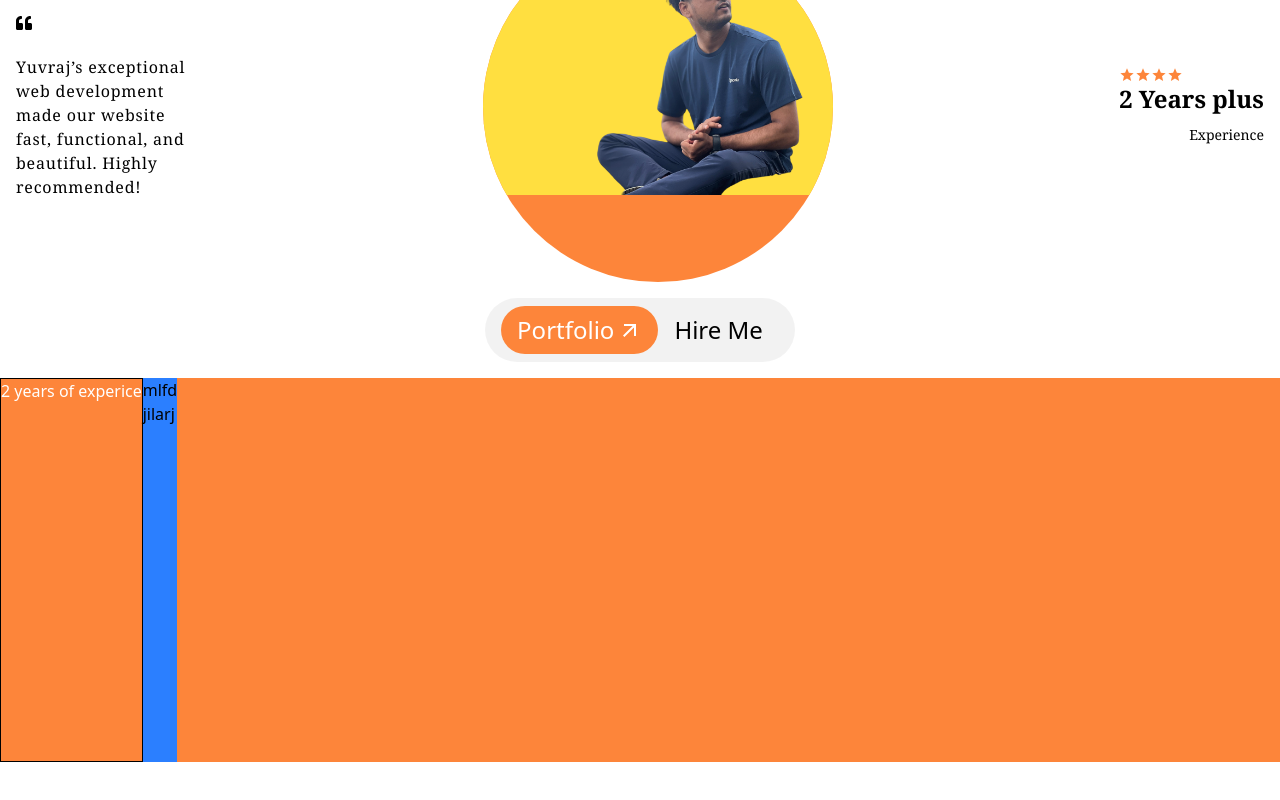
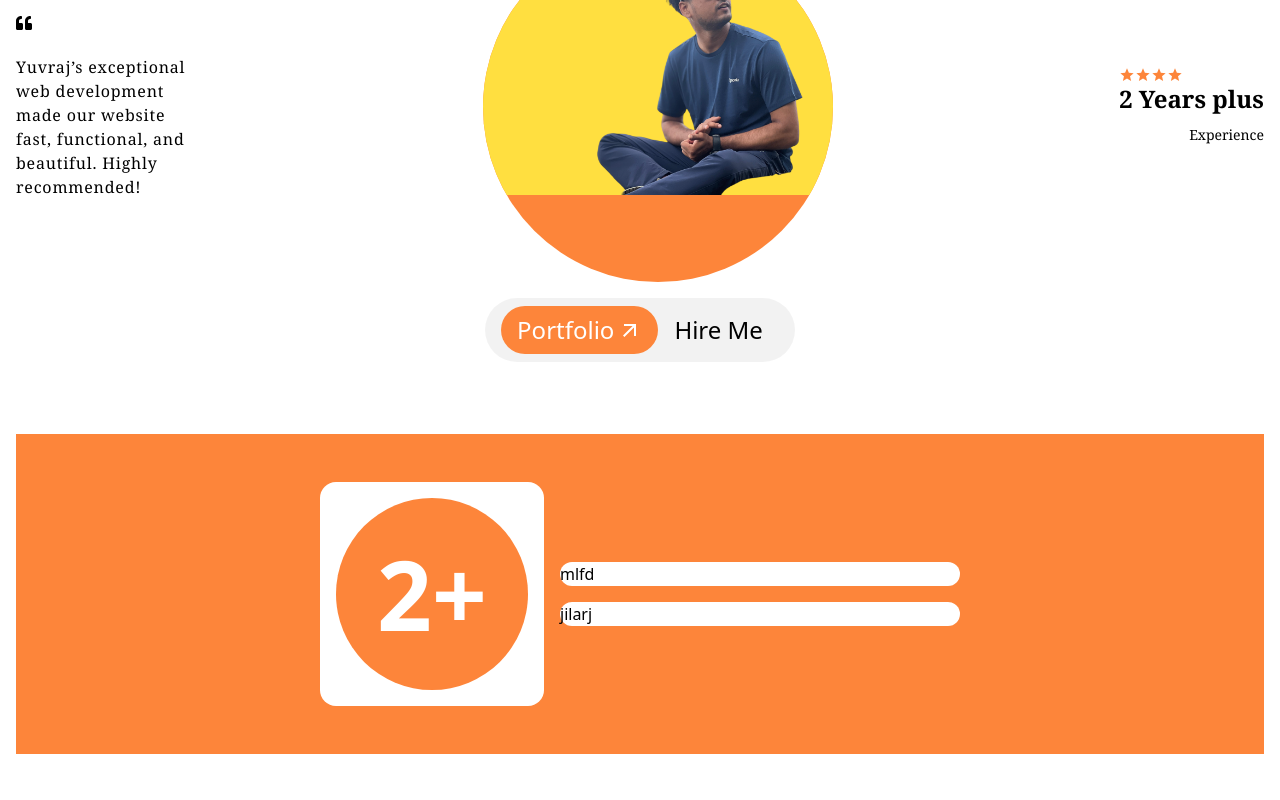
Before and after one commit to yuvraj-sapkota/portfolio, a React (Vite) app in the folder frontend/: page / in a window 1280 px wide. Shown: the part 414-1214 px from the top of the page. Built offline with nearby package versions, Linux system fonts and the light colour scheme.

Commit message:
working started on about me section

```diff
--- a/frontend/src/components/AboutMe.jsx
+++ b/frontend/src/components/AboutMe.jsx
@@ -1,16 +1,21 @@
 const AboutMe = () => {
   return (
     <>
-      <div className="max-w-[1300px] mx-auto bg-[#FD853A] flex mt-4">
-        <div className="h-96  border border-black text-white">
-          2 years of experice
+     <div className="max-w-[1300px] mx-auto mt-18 px-4">
+         <div className=" bg-[#FD853A] flex items-center justify-center gap-4  py-12 px-4">
+        <div className="  bg-white rounded-2xl p-4">
+
+          <div className=" bg-[#FD853A] rounded-full w-48 h-48 flex items-center justify-center text-white">
+            <p className="text-8xl font-extrabold ">2+</p>
+          </div>
         </div>
-        <div className="bg-blue-500">
+        <div className="   w-[400px] flex flex-col  gap-4">
 
-          <div>mlfd</div>
-          <div>jilarj</div>
+          <div className="bg-white rounded-2xl">mlfd</div>
+          <div className="bg-white rounded-2xl">jilarj</div>
         </div>
       </div>
+     </div>
 
       <div className="h-96">
 
```
